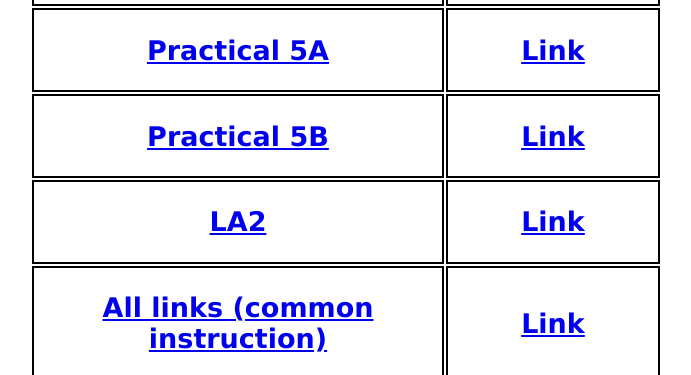
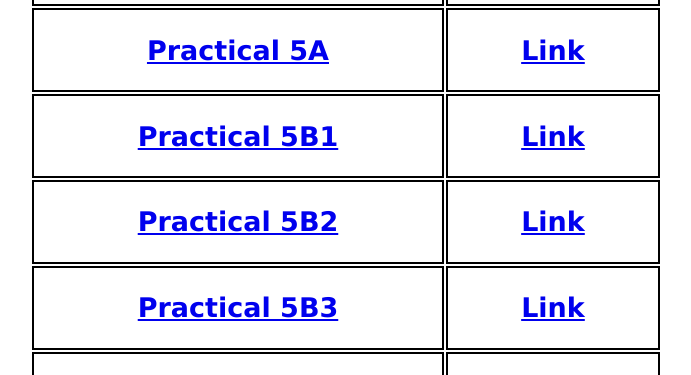
Before and after one commit to Udayraj2806/PL3_commontask, a plain HTML site: page index.html in a window 1280 px wide. Shown: the part 393-768 px from the top of the page, without its empty margins (294-985 px from the left). Drawn offline with Linux system fonts and the light colour scheme.

Commit message:
Update index.html

```diff
--- a/index.html
+++ b/index.html
@@ -39,10 +39,26 @@
             </tr>
             <tr>
                 <td>
-                    <h2><a href=" https://udayraj2806.github.io/PL3_2019BTECS00090_5B.github.io/">Practical 5B</a></h2>
+                    <h2><a href="https://udayraj2806.github.io/PL3_2019BTECS00090_5B.github.io/">Practical 5B1</a></h2>
                 </td>
                 <td>
                     <h2><a href="https://github.com/Udayraj2806/PL3_2019BTECS00090_5B.github.io.git">Link</a></h2>
+                </td>
+            </tr>
+            <tr>
+                <td>
+                    <h2><a href="https://udayraj2806.github.io/PL3_2019BTECS00090_5B2/">Practical 5B2</a></h2>
+                </td>
+                <td>
+                    <h2><a href="https://github.com/Udayraj2806/PL3_2019BTECS00090_5B2.git">Link</a></h2>
+                </td>
+            </tr>
+            <tr>
+                <td>
+                    <h2><a href="https://udayraj2806.github.io/PL-_2019BTECS00090_5B3/">Practical 5B3</a></h2>
+                </td>
+                <td>
+                    <h2><a href="https://github.com/Udayraj2806/PL-_2019BTECS00090_5B3.git">Link</a></h2>
                 </td>
             </tr>
             <tr>
```
